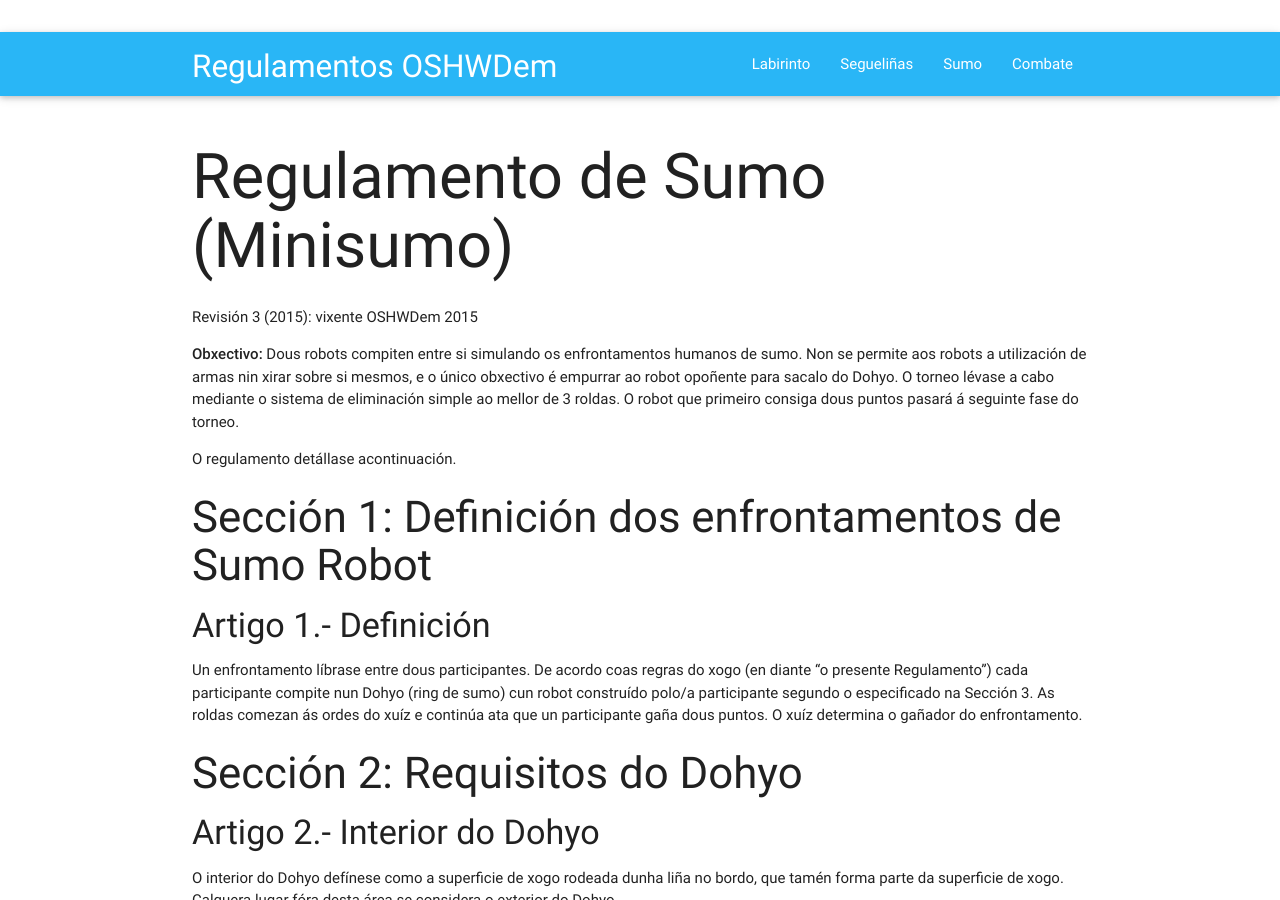
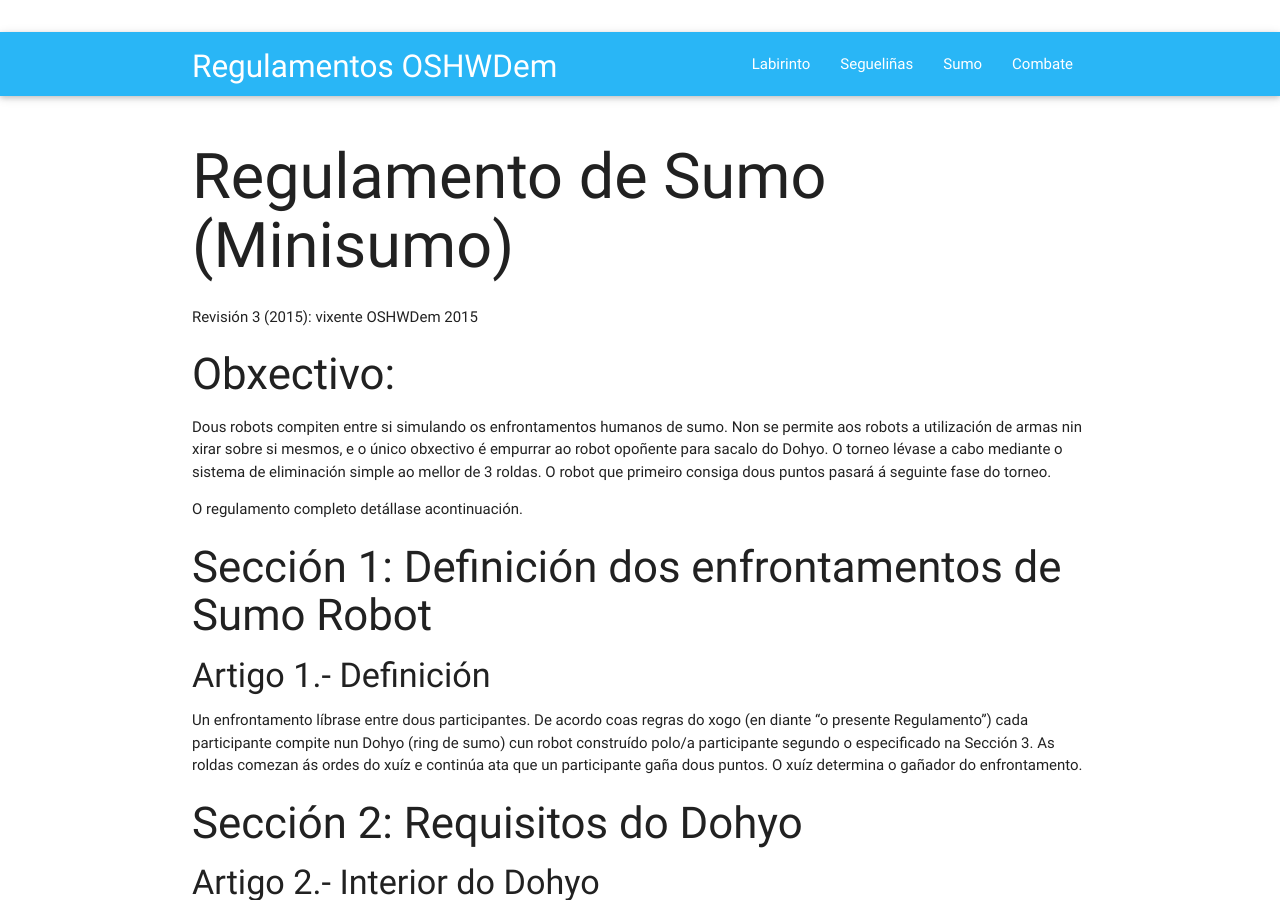
Before and after one commit to brico-labs/Regulamentos, a Jekyll site: the page built from loita_sumo.md, in a window 1280 px wide and 900 px high. Built offline with Jekyll 4.4.1, drawn with Linux system fonts in a browser that asks for light colours; nearby versions of some CDN libraries.

Commit message:
Update loita_sumo.md

```diff
--- a/loita_sumo.md
+++ b/loita_sumo.md
@@ -7,10 +7,11 @@ title: Regulamento de Sumo
 
   - Revisión 3 (2015): vixente OSHWDem 2015
 
-**Obxectivo:**
+### Obxectivo:
+
 Dous robots compiten entre si simulando os enfrontamentos humanos de sumo. Non se permite aos robots a utilización de armas nin xirar sobre si mesmos, e o único obxectivo é empurrar ao robot opoñente para sacalo do Dohyo. O torneo lévase a cabo mediante o sistema de eliminación simple ao mellor de 3 roldas. O robot que primeiro consiga dous puntos pasará á seguinte fase do torneo.
 
-O regulamento detállase acontinuación.
+O regulamento completo detállase acontinuación.
 
 ### Sección 1: Definición dos enfrontamentos de Sumo Robot
 
```
